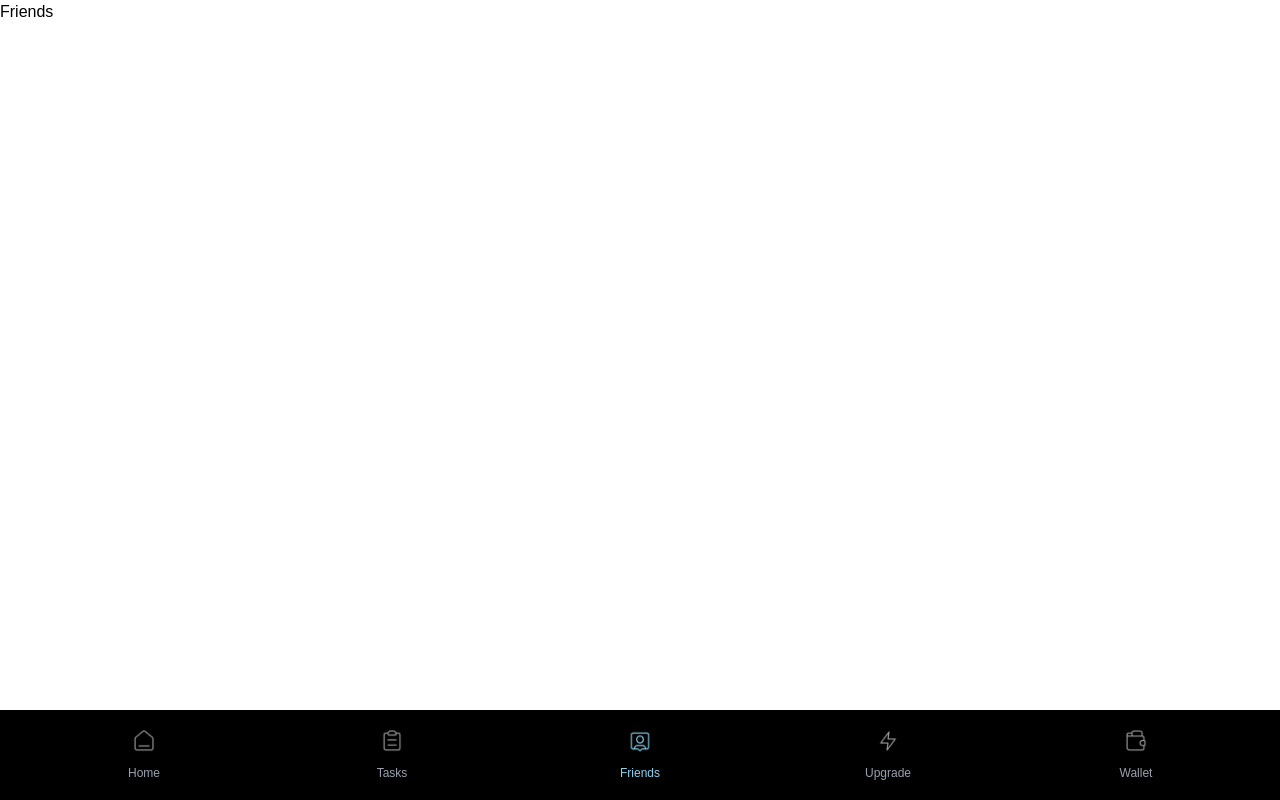
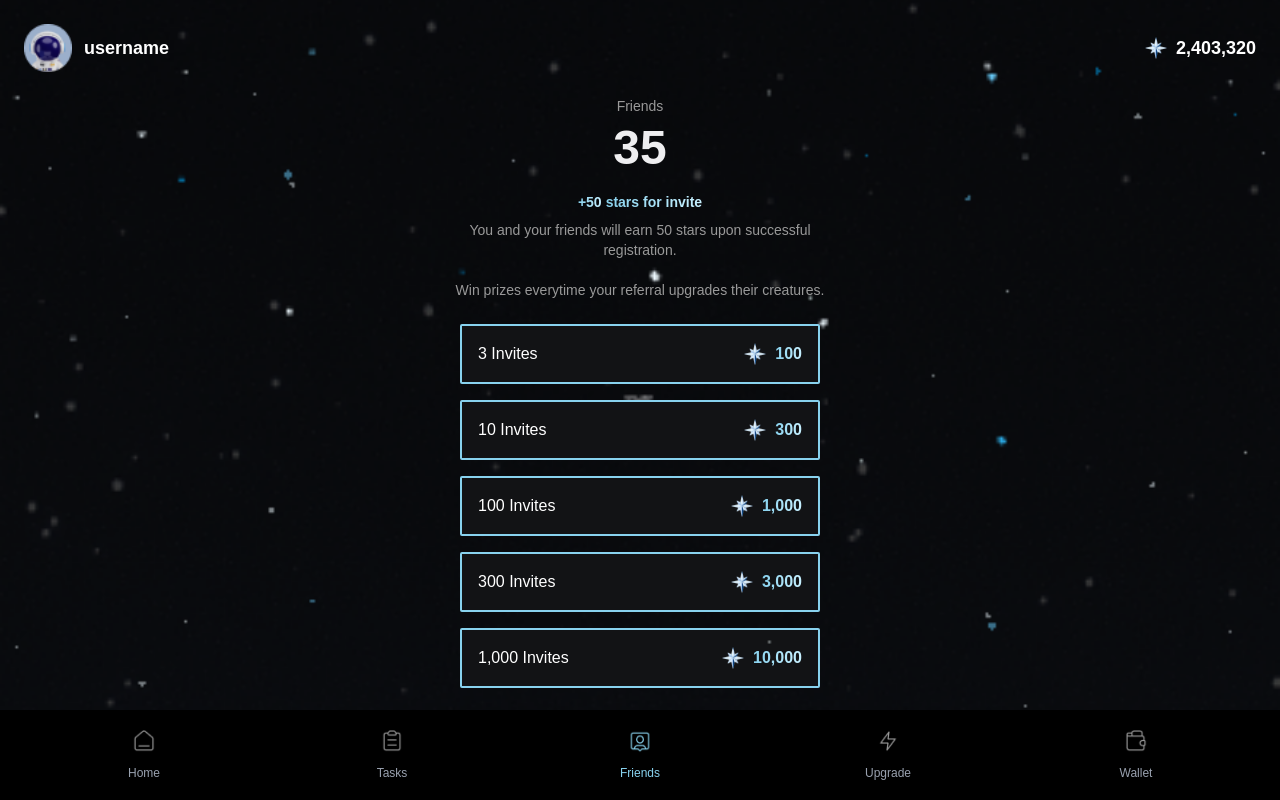
Before and after one commit to Star-rist/front-end, a React (Vite) app: page /friends in a window 1280 px wide. Built offline with nearby package versions, Linux system fonts and the light colour scheme.

Commit message:
Friends Screen

```diff
--- a/src/screens/Friends.jsx
+++ b/src/screens/Friends.jsx
@@ -1,9 +1,102 @@
-import React from 'react'
+import React from "react";
+import profileIcon from "../assets/Home/Profile Icon.png";
+import star from "../assets/Home/Star.png";
+import homepageImage from "../assets/Splash/Frame 3.png";
+import animatedGif from "../assets/Splash/Star Effect.gif";
+import linkButton from "../assets/Friends/Component/Attachment, Link.png";
 
-function Friends() {
+const referralRewards = [
+  { invites: "3", reward: "100" },
+  { invites: "10", reward: "300" },
+  { invites: "100", reward: "1,000" },
+  { invites: "300", reward: "3,000" },
+  { invites: "1,000", reward: "10,000" },
+];
+
+const Friends = () => {
   return (
-    <div>Friends</div>
-  )
-}
+    <div
+      className="container min-h-screen w-full bg-black flex flex-col items-center p-6 relative"
+      style={{
+        backgroundImage: `url(${homepageImage})`,
+        backgroundSize: "cover",
+        backgroundPosition: "center",
+      }}
+    >
+      {/* User Profile Section */}
+      <div className="flex items-center justify-between w-full text-white">
+        <div className="flex items-center gap-3">
+          <img
+            src={profileIcon}
+            alt="Profile Icon"
+            className="w-12 h-12 object-cover"
+          />
+          <div className="flex flex-col">
+            <p className="text-lg font-bold">username</p>
+          </div>
+        </div>
+        <div className="flex items-center gap-2">
+          <img src={star} alt="Star" className="w-6 h-6 object-cover" />
+          <p className="text-lg font-bold">2,403,320</p>
+        </div>
+      </div>
 
-export default Friends
+      {/* Friends Count and Referral Info */}
+      <div className="text-center w-100 rounded-xs mt-6">
+        <p className="text-sm text-[#999999] mb-2 font-normal">Friends</p>
+        <p className="text-5xl text-[#EEEEF0] font-black mb-5">35</p>
+        <p className="text-sm flex justify-center space-x-1">
+          <span className="bg-gradient-to-l from-[#C7F0FF] to-[#88D2EE] bg-clip-text text-transparent font-black">
+            +50
+          </span>
+          <span className="bg-gradient-to-l from-[#C7F0FF] to-[#88D2EE] bg-clip-text text-transparent font-bold">
+            stars for invite
+          </span>
+        </p>
+        <p className="text-sm font-thin text-[#999999] mt-2">
+          You and your friends will earn 50 stars upon successful registration.
+        </p>
+        <p className="text-sm font-thin text-[#999999] mt-5">
+          Win prizes everytime your referral upgrades their creatures.
+        </p>
+      </div>
+
+      {/* Animated Background Effect */}
+      <img
+        src={animatedGif}
+        alt="Animated Effect"
+        className="absolute top-0 left-0 w-full h-full object-cover opacity-50"
+      />
+
+      {/* Referral Rewards */}
+      <div className="w-90 mt-6">
+        {referralRewards.map((reward, index) => (
+          <div
+            key={index}
+            className="flex items-center text-white justify-between p-4 border-2 border-[#88D2EE] rounded-xs w-full bg-[#121315] mb-4"
+          >
+            <button>{reward.invites} Invites</button>
+            <div className="flex items-center gap-2">
+              <img src={star} alt="Star" className="w-6 h-6 object-cover" />
+              <span className="bg-gradient-to-l from-[#C7F0FF] to-[#88D2EE] bg-clip-text text-transparent font-black">
+                {reward.reward}
+              </span>
+            </div>
+          </div>
+        ))}
+      </div>
+
+      {/* Invite Button & Link Button */}
+      <div className="flex items-center gap-4 w-90 mx-auto mt-6">
+        <button className="p-3 w-full bg-gradient-to-l from-[#C7F0FF] to-[#88D2EE] text-black text-center rounded-none font-bold">
+          Invite Friends
+        </button>
+        <button className="border-2 border-[#88D2EE] p-3">
+          <img src={linkButton} alt="Link Button" className="rounded-none" />
+        </button>
+      </div>
+    </div>
+  );
+};
+
+export default Friends;
--- a/src/screens/Upgrade.jsx
+++ b/src/screens/Upgrade.jsx
@@ -52,7 +52,9 @@ const UpgradeBox = ({ level, earnings, cost, isActive }) => (
       <div className="flex items-center gap-1 mt-1">
         <span className="text-sm font-thin text-[#999999]">Earn</span>
         <img src={star} alt="star" className="w-6 h-6 object-cover" />
-        <span className="text-sm font-bold text-[#88D2EE]">{earnings}</span>
+        <span className="text-sm font-bold bg-gradient-to-l from-[#C7F0FF] to-[#88D2EE] bg-clip-text text-transparentthe weeknd cry for me">
+          {earnings}
+        </span>
         <span className="text-sm font-thin text-[#999999]">every 4 hours</span>
       </div>
     </div>
```
Also changed, not shown: src/assets/Friends/Component/Attachment, Link.png (added).
